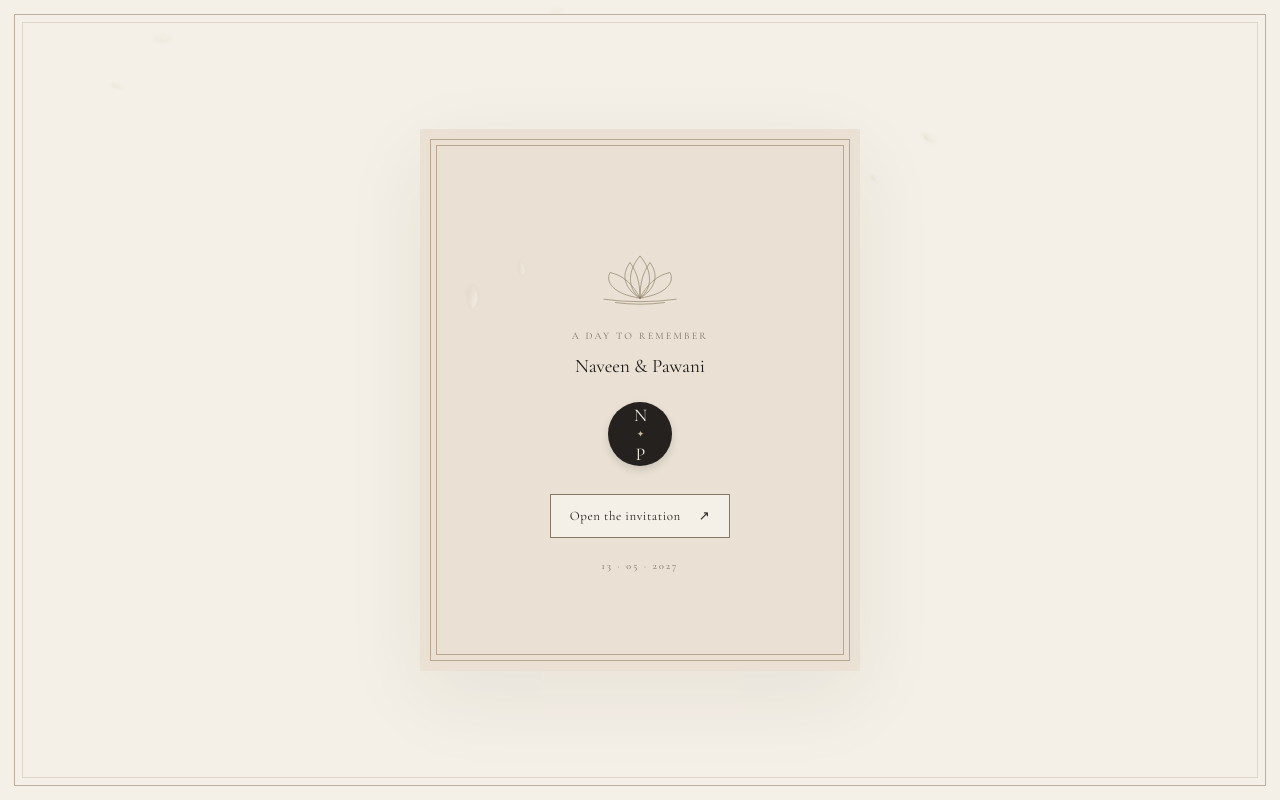
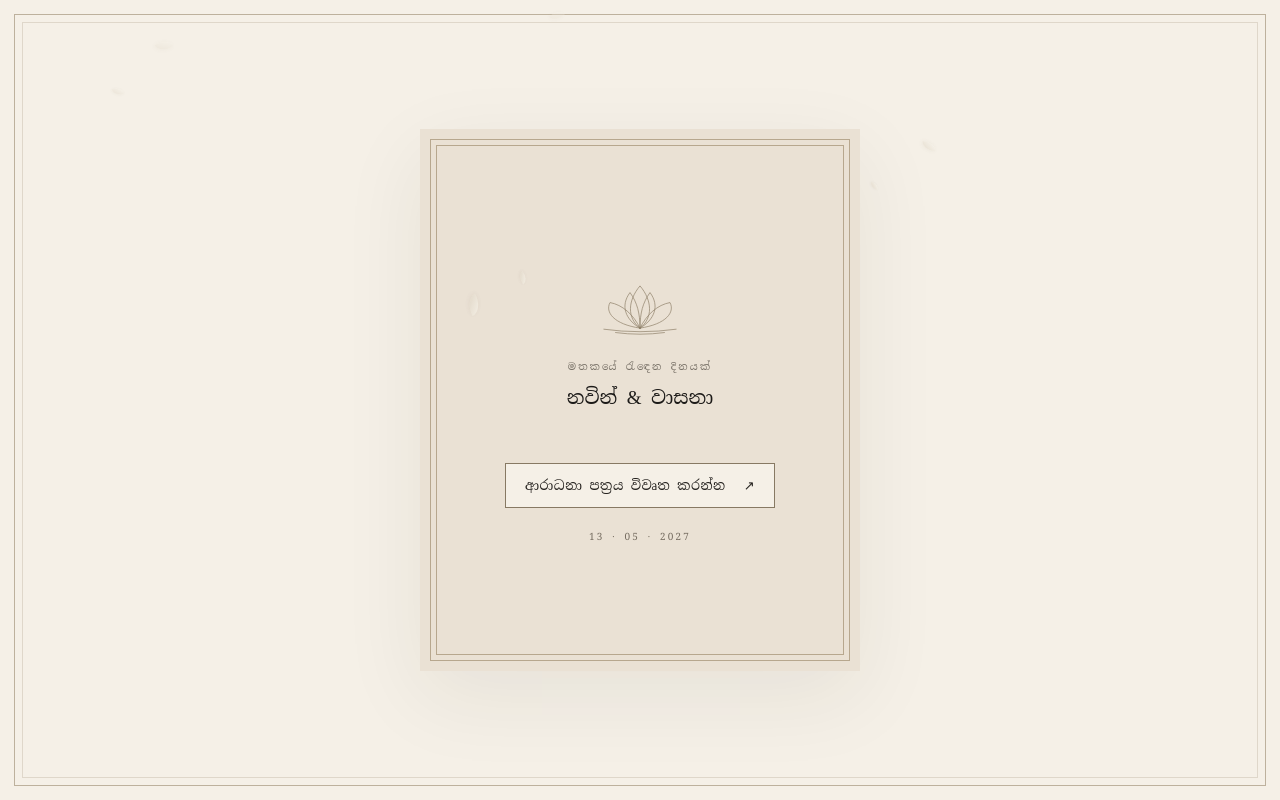
Before and after one commit to Naveennuwan/naveen_pawani, a React (Vite) app: page / in a window 1280 px wide. Shown: the top 800 px of the page. Built offline with nearby package versions, Linux system fonts and the light colour scheme.

Commit message:
default lang

```diff
--- a/src/App.jsx
+++ b/src/App.jsx
@@ -142,7 +142,7 @@ function Petals({ count = 18 }) {
 
 function App() {
   const [opened, setOpened] = useState(false);
-  const [lang, setLang] = useState("en");
+  const [lang, setLang] = useState("si");
   const [musicOn, setMusicOn] = useState(false);
   const [audio, setAudio] = useState(null);
   const t = COPY[lang];
@@ -222,10 +222,10 @@ function App() {
                 <Lotus className="opening-lotus" />
                 <span className="tiny-caps">{t.seal}</span>
                 {/* <h1>N <span>&</span> P</h1> */}
-                <p className="envelope-names">Naveen & Pawani</p>
-                <div className="wax-seal">
-                  N<span>✦</span>P
-                </div>
+                <p className="envelope-names">{t.grromShortName} & {t.brideShortName}</p>
+                {/* <div className="wax-seal"> */}
+                  {/* N<span>✦</span>P */}
+                {/* </div> */}
                 <button className="open-button" onClick={openInvitation}>
                   {t.open} <span aria-hidden="true">↗</span>
                 </button>
```
